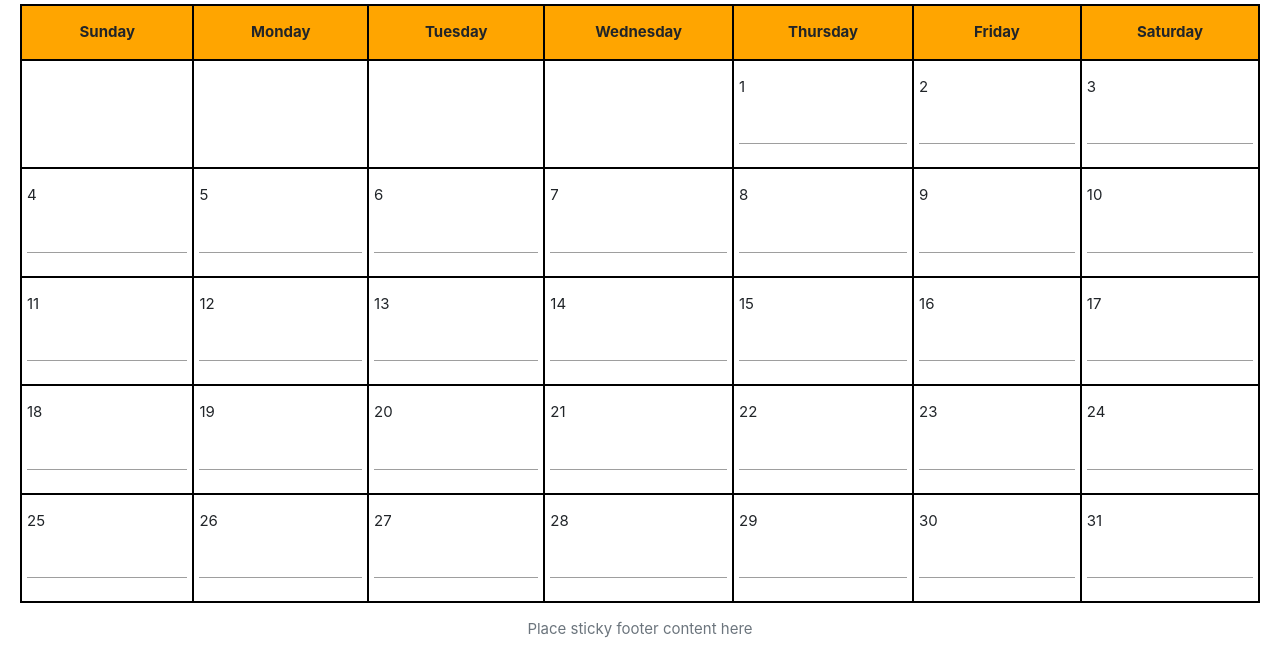
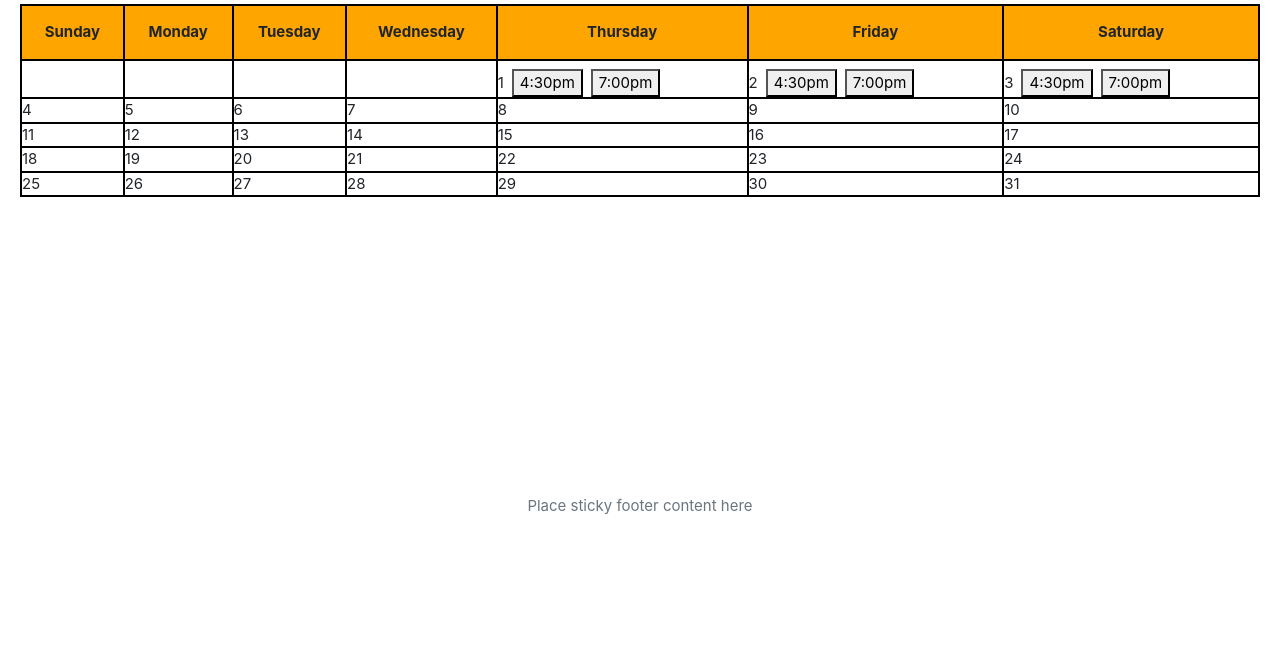
Before and after one commit to miike7687/haber_tutor, a website: page schedule.html in a window 1280 px wide. Shown: the part 268-924 px from the top of the page. After the commit the page ends 800 px from the top, so only its background shows below. Drawn offline with nearby package versions, Linux system fonts and the light colour scheme.

Commit message:
Added buttons to calendar

```diff
--- a/schedule.html
+++ b/schedule.html
@@ -9,7 +9,7 @@
       href="https://cdnjs.cloudflare.com/ajax/libs/materialize/1.0.0/css/materialize.min.css"
     />
     <link rel="stylesheet" href="styles.css" />
-    <link rel="stylesheet" href="calendar.css" />
+
     <link
       rel="stylesheet"
       href="https://stackpath.bootstrapcdn.com/bootstrap/4.5.2/css/bootstrap.min.css"
@@ -38,9 +38,10 @@
     <div class="page-container">
       <h1>SCHEDULE A TUTOR SESSION HERE</h1>
     </div>
+
     <h2 id="month">OCTOBER</h2>
     <div class="calendar-container">
-      <table>
+      <table id="table1">
         <tr>
           <th class="day-name">Sunday</th>
           <th class="day-name">Monday</th>
@@ -50,50 +51,50 @@
           <th class="day-name">Friday</th>
           <th class="day-name">Saturday</th>
         </tr>
-        <tr>
+        <tr class="top">
           <td></td>
           <td></td>
           <td></td>
           <td></td>
-          <td>1 <input type="text" id="1"></input></td>
-          <td>2 <input type="text" id="2"></input></td>
-          <td>3 <input type="text" id="3"></input></td>
+          <td class="calendar-cell">1</td>
+          <td class="calendar-cell">2</td>
+          <td class="calendar-cell">3</td>
         </tr>
-        <tr>
-          <td>4 <input type="text" id="4"></input></td>
-          <td>5 <input type="text" id="5"></input></td>
-          <td>6 <input type="text" id="6"></input></td>
-          <td>7 <input type="text" id="7"></input></td>
-          <td>8 <input type="text" id="8"></input></td>
-          <td>9 <input type="text" id="9"></input></td>
-          <td>10 <input type="text" id="10"></input></td>
+        <tr class="top">
+          <td>4</td>
+          <td>5</td>
+          <td>6</td>
+          <td>7</td>
+          <td>8</td>
+          <td>9</td>
+          <td>10</td>
         </tr>
-        <tr>
-          <td>11 <input type="text" id="11"></input></td>
-          <td>12 <input type="text" id="12"></input></td>
-          <td>13 <input type="text" id="13"></input></td>
-          <td>14 <input type="text" id="14"></input></td>
-          <td>15 <input type="text" id="15"></input></td>
-          <td>16 <input type="text" id="16"></input></td>
-          <td>17 <input type="text" id="17"></input></td>
+        <tr class="top">
+          <td>11</td>
+          <td>12</td>
+          <td>13</td>
+          <td>14</td>
+          <td>15</td>
+          <td>16</td>
+          <td>17</td>
         </tr>
-        <tr>
-          <td>18 <input type="text" id="18"></input></td>
-          <td>19 <input type="text" id="19"></input></td>
-          <td>20 <input type="text" id="20"></input></td>
-          <td>21 <input type="text" id="21"></input></td>
-          <td>22 <input type="text" id="22"></input></td>
-          <td>23 <input type="text" id="23"></input></td>
-          <td>24 <input type="text" id="24"></input></td>
+        <tr class="top">
+          <td>18</td>
+          <td>19</td>
+          <td>20</td>
+          <td>21</td>
+          <td>22</td>
+          <td>23</td>
+          <td>24</td>
         </tr>
-        <tr>
-          <td>25 <input type="text" id="25"></input></td>
-          <td>26 <input type="text" id="26"></input></td>
-          <td>27 <input type="text" id="27"></input></td>
-          <td>28 <input type="text" id="28"></input></td>
-          <td>29 <input type="text" id="29"></input></td>
-          <td>30 <input type="text" id="30"></input></td>
-          <td>31 <input type="text" id="31"></input></td>
+        <tr class="top">
+          <td id="twenty-five">25</td>
+          <td>26</td>
+          <td>27</td>
+          <td>28</td>
+          <td>29</td>
+          <td>30</td>
+          <td>31</td>
         </tr>
       </table>
     </div>
--- a/script.js
+++ b/script.js
@@ -1,3 +1,8 @@
+$(".calendar-cell").append(
+  $("<button>4:30pm</button>").attr("class", "early-button"),
+  $("<button>7:00pm</button>").attr("class", "late-button")
+);
+
 $("#form-submit").click(function (event) {
   event.preventDefault();
   const parent = $("#inputContact").val();
--- a/styles.css
+++ b/styles.css
@@ -227,3 +227,26 @@ td {
   background-color: orange;
   text-align: center;
 }
+
+.early-button {
+  margin-left: 8px;
+  margin-top: 8px;
+  vertical-align: center;
+}
+
+.early-button::after {
+  content: "\a";
+  white-space: pre;
+}
+
+.late-button {
+  margin-left: 8px;
+  vertical-align: center;
+}
+
+td {
+  padding: 0px;
+}
+.top {
+  vertical-align: top;
+}
```
